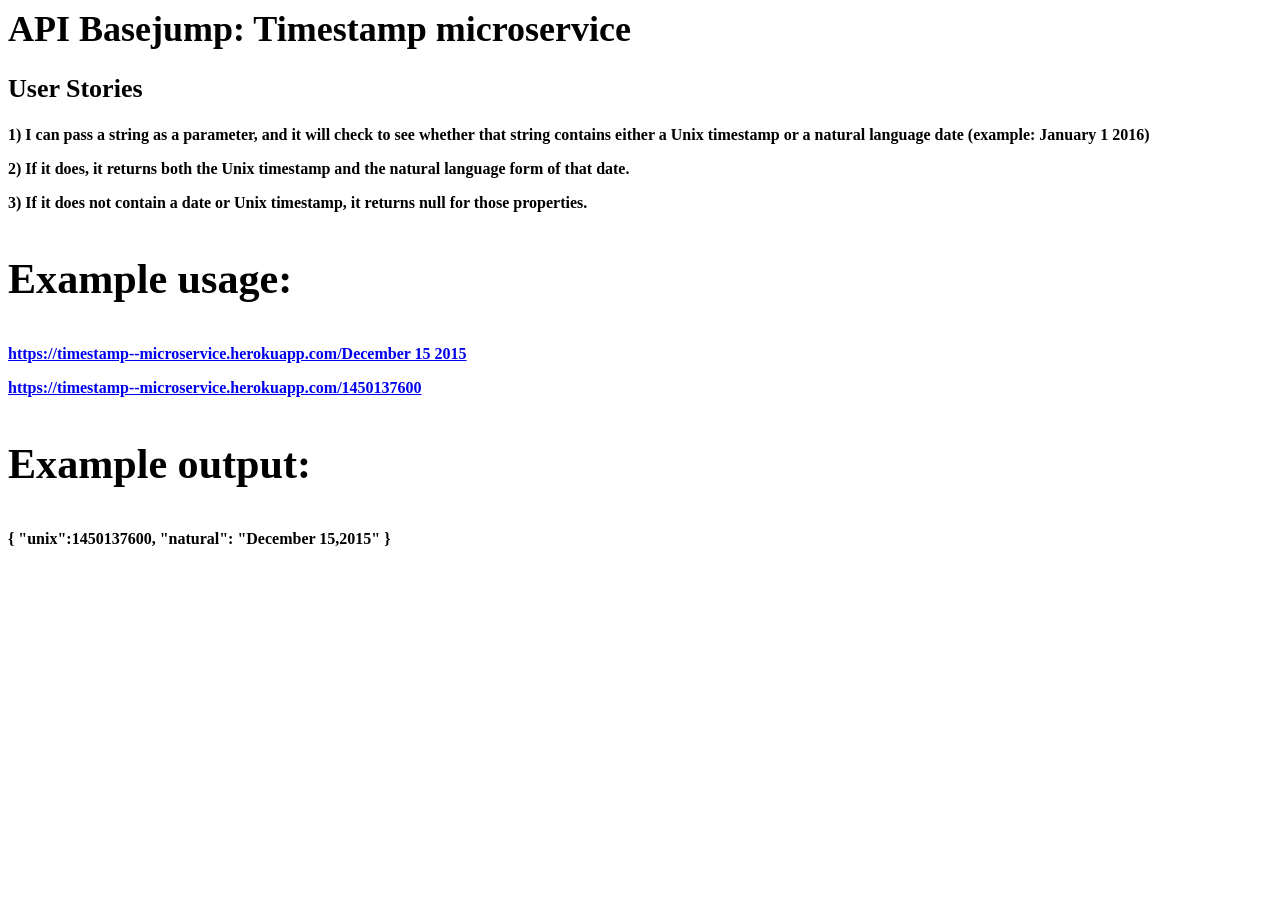
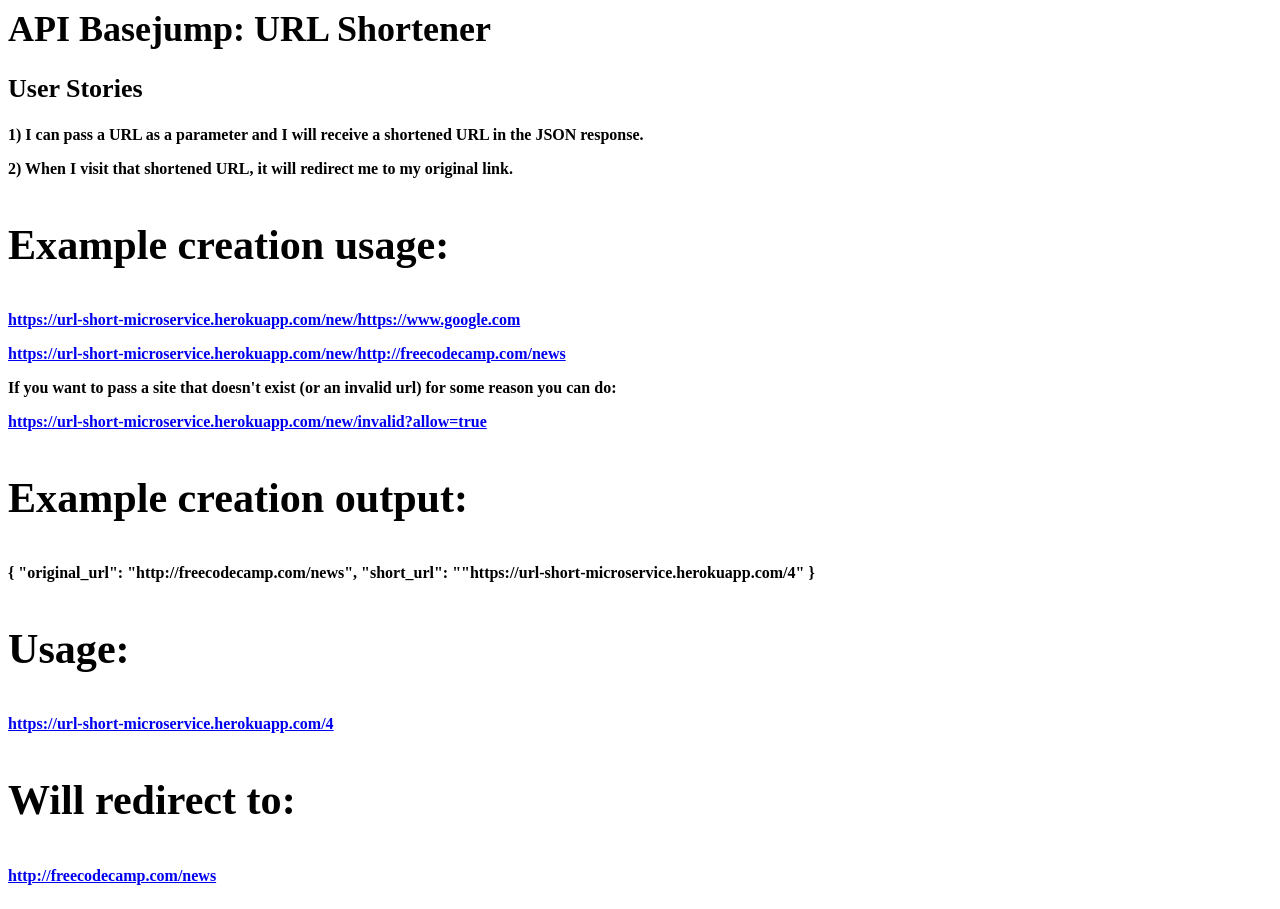
Before and after one commit to happpyier/url-short-microservice, a website: page index.html in a window 1280 px wide. Before the commit the page ends 800 px from the top, so only its background shows below. Drawn offline with Linux system fonts and the light colour scheme.

Commit message:
From work setting up start page

```diff
--- a/index.html
+++ b/index.html
@@ -9,32 +9,48 @@
 	</head>
 	<body>
 		<div>
-			<h1> API Basejump: Timestamp microservice <h1>
+			<h1> API Basejump: URL Shortener <h1>
 			<div>
 				<h2> User Stories <h2>
 				<p>
-					1) I can pass a string as a parameter, and it will check to see whether that string contains either a Unix timestamp or a natural language date (example: January 1 2016)
+					1) I can pass a URL as a parameter and I will receive a shortened URL in the JSON response.
 				</p>
 				<p>
-					2) If it does, it returns both the Unix timestamp and the natural language form of that date.
-				</p>
-				<p>
-					3) If it does not contain a date or Unix timestamp, it returns null for those properties.
+					2) When I visit that shortened URL, it will redirect me to my original link.
 				</p>
 			</div>
 			<div>
-				<h3> Example usage: </h3>
+				<h3> Example creation usage: </h3>
 				<p>
-				<a href="https://timestamp--microservice.herokuapp.com/December%2015%202015"target="_blank">	https://timestamp--microservice.herokuapp.com/December 15 2015 </a>
+					<a href="https://url-short-microservice.herokuapp.com/new/https://www.google.com"target="_blank"> https://url-short-microservice.herokuapp.com/new/https://www.google.com </a>
 				</p>
 				<p>
-					<a href="https://timestamp--microservice.herokuapp.com/1450137600" target="_blank">https://timestamp--microservice.herokuapp.com/1450137600 </a>
+					<a href="https://url-short-microservice.herokuapp.com/new/http://freecodecamp.com/news " target="_blank"> https://url-short-microservice.herokuapp.com/new/http://freecodecamp.com/news  </a>
+				</p>
+				<p>
+					If you want to pass a site that doesn't exist (or an invalid url) for some reason you can do:
+				</p>
+				<p>
+					<a href="https://url-short-microservice.herokuapp.com/new/invalid?allow=true"target="_blank"> https://url-short-microservice.herokuapp.com/new/invalid?allow=true </a>
+				</p>
+			</div>
+
+			<div>
+				<h3> Example creation output: </h3>
+				<p>
+				{ "original_url": "http://freecodecamp.com/news", "short_url": ""https://url-short-microservice.herokuapp.com/4" }
 				</p>
 			</div>
 			<div>
-				<h3> Example output: </h3>
+				<h3> Usage: </h3>
 				<p>
-				{ "unix":1450137600, "natural": "December 15,2015" }
+				<a href="https://url-short-microservice.herokuapp.com/4"target="_blank"> https://url-short-microservice.herokuapp.com/4 </a>
+				</p>
+			</div>
+			<div>
+				<h3> Will redirect to: </h3>
+				<p>
+					<a href="http://freecodecamp.com/news" target="_blank"> http://freecodecamp.com/news </a>
 				</p>
 			</div>
 		</div>
```
